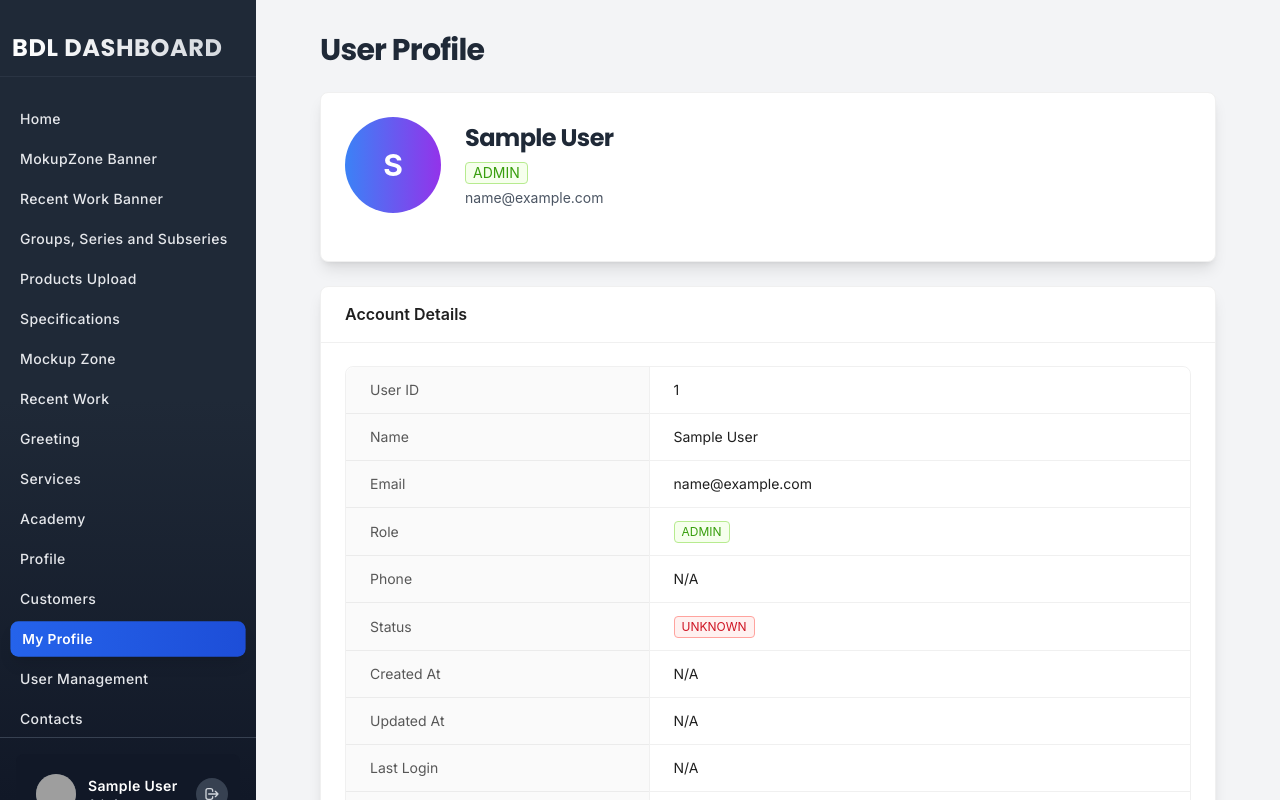
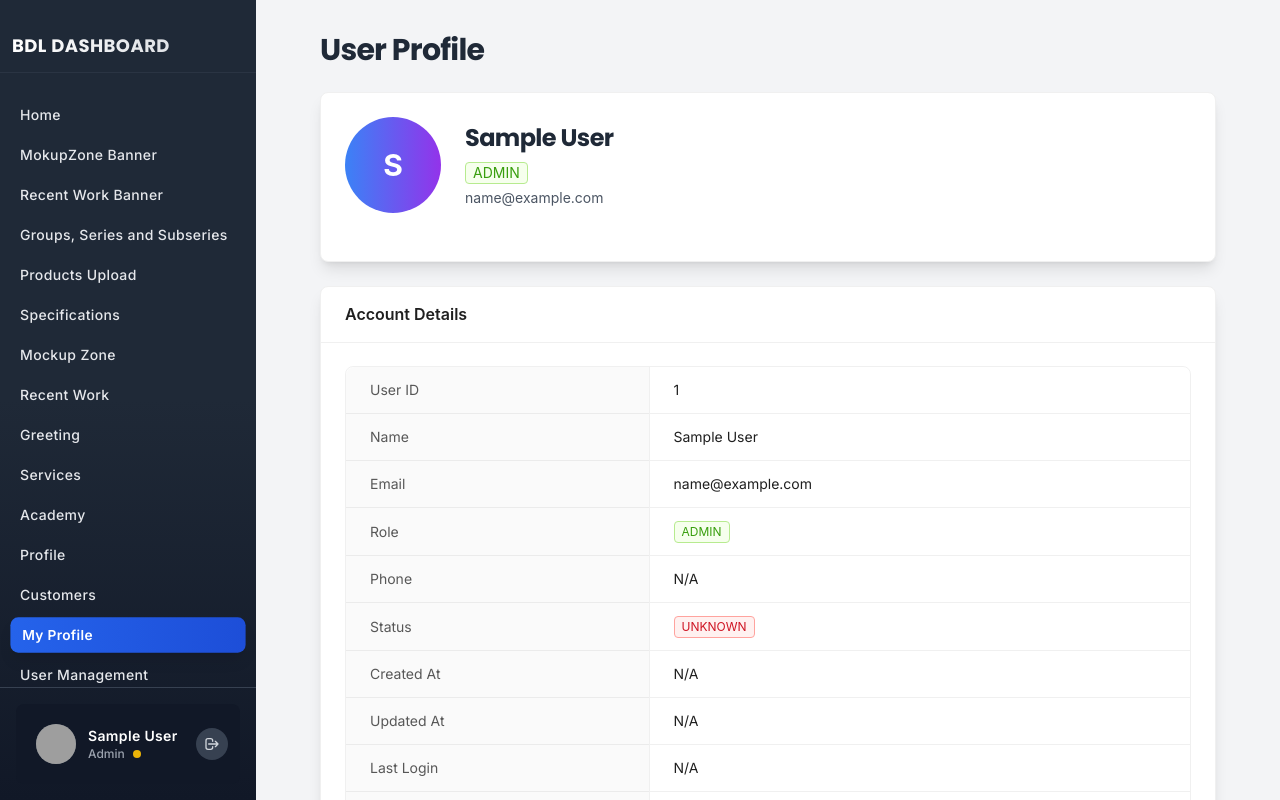
Before and after one commit to arakash-developer/bdl-dash, a React (Vite) app: page /user-profile in a window 1280 px wide. Built offline with nearby package versions, Linux system fonts and the light colour scheme; no server answers; sample sign-in values are in the browser's storage; grey boxes are pictures that could not be loaded.

Commit message:
Enhance Sidebar component and global styles: update layout, improve scrollbar visibility, and adjust typography for better user experience

```diff
--- a/src/components/Sidebar.jsx
+++ b/src/components/Sidebar.jsx
@@ -89,13 +89,13 @@ const Sidebar = () => {
 
   return (
     <div className="h-screen w-64 bg-gradient-to-b from-gray-800 via-gray-800 to-gray-900 text-white flex flex-col font-primary shadow-2xl">
-      <div className="pt-8 pb-3 px-3 border-b border-gray-700/50">
-        <h2 className="text-2xl font-secondary font-bold uppercase tracking-wide bg-gradient-to-r from-white to-gray-300 bg-clip-text text-transparent">
+      <div className="pt-8 pb-3 px-3 border-b border-gray-700/50 flex-shrink-0">
+        <h2 className="text-lg font-secondary font-bold uppercase tracking-wide bg-gradient-to-r from-white to-gray-300 bg-clip-text text-transparent">
           BDL Dashboard
         </h2>
       </div>
-      <nav className="mt-6 flex-1 px-2">
-        <ul className="space-y-1">
+      <nav className="mt-6 flex-1 px-2 overflow-y-auto scrollbar-hide">
+        <ul className="space-y-1 pb-4">
           <li>
             <NavLink
               to="/"
@@ -328,7 +328,7 @@ const Sidebar = () => {
       </nav>
 
       {/* User Profile with Logout */}
-      <div className="p-4 border-t border-gray-700">
+      <div className="p-4 border-t border-gray-700 flex-shrink-0">
         <div className="flex items-center justify-between bg-gray-900 rounded-lg p-3">
           <NavLink
             to="/user-profile"
--- a/src/index.css
+++ b/src/index.css
@@ -1,6 +1,20 @@
 @tailwind base;
 @tailwind components;
 @tailwind utilities;
+
+/* Scrollbar Hide Utility */
+@layer utilities {
+  .scrollbar-hide {
+    /* Hide scrollbar for Chrome, Safari and Opera */
+    &::-webkit-scrollbar {
+      display: none;
+    }
+
+    /* Hide scrollbar for IE, Edge and Firefox */
+    -ms-overflow-style: none; /* IE and Edge */
+    scrollbar-width: none; /* Firefox */
+  }
+}
 
 /* Global Font Styles */
 @layer base {
```
